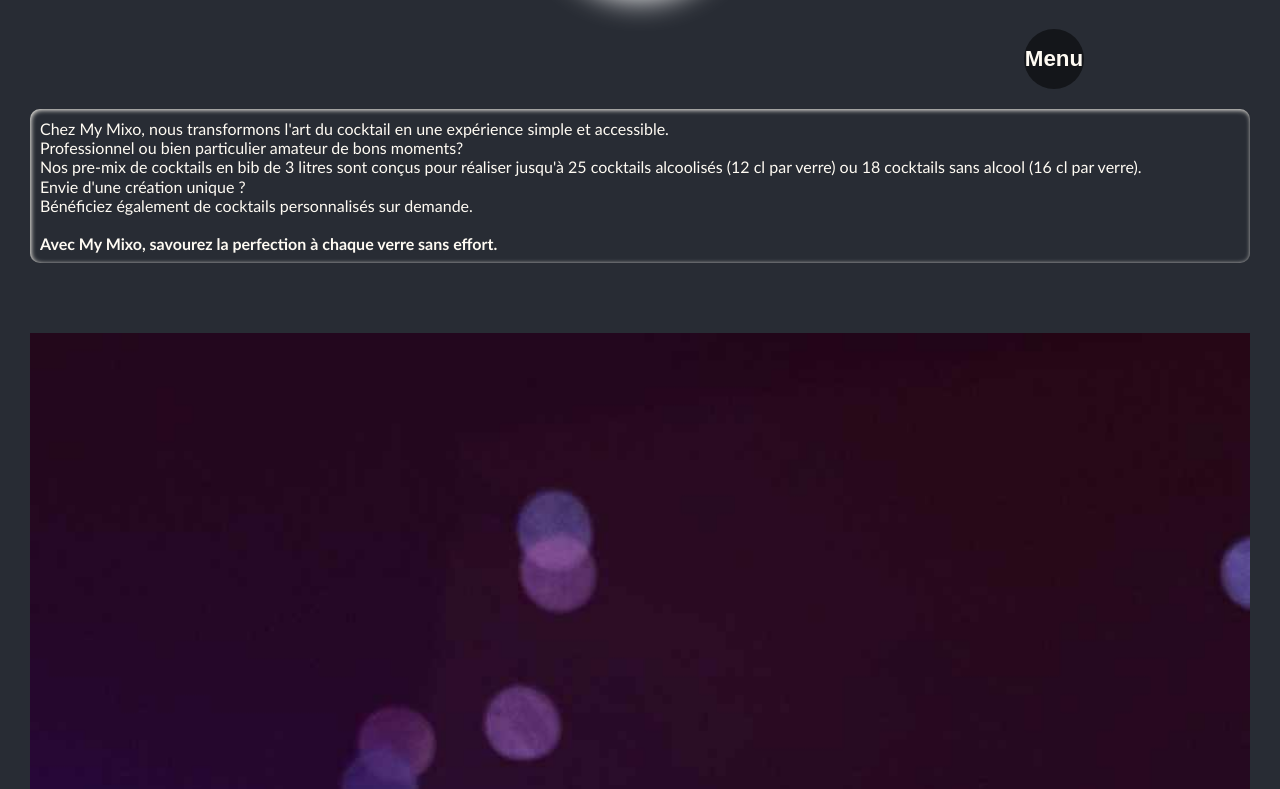
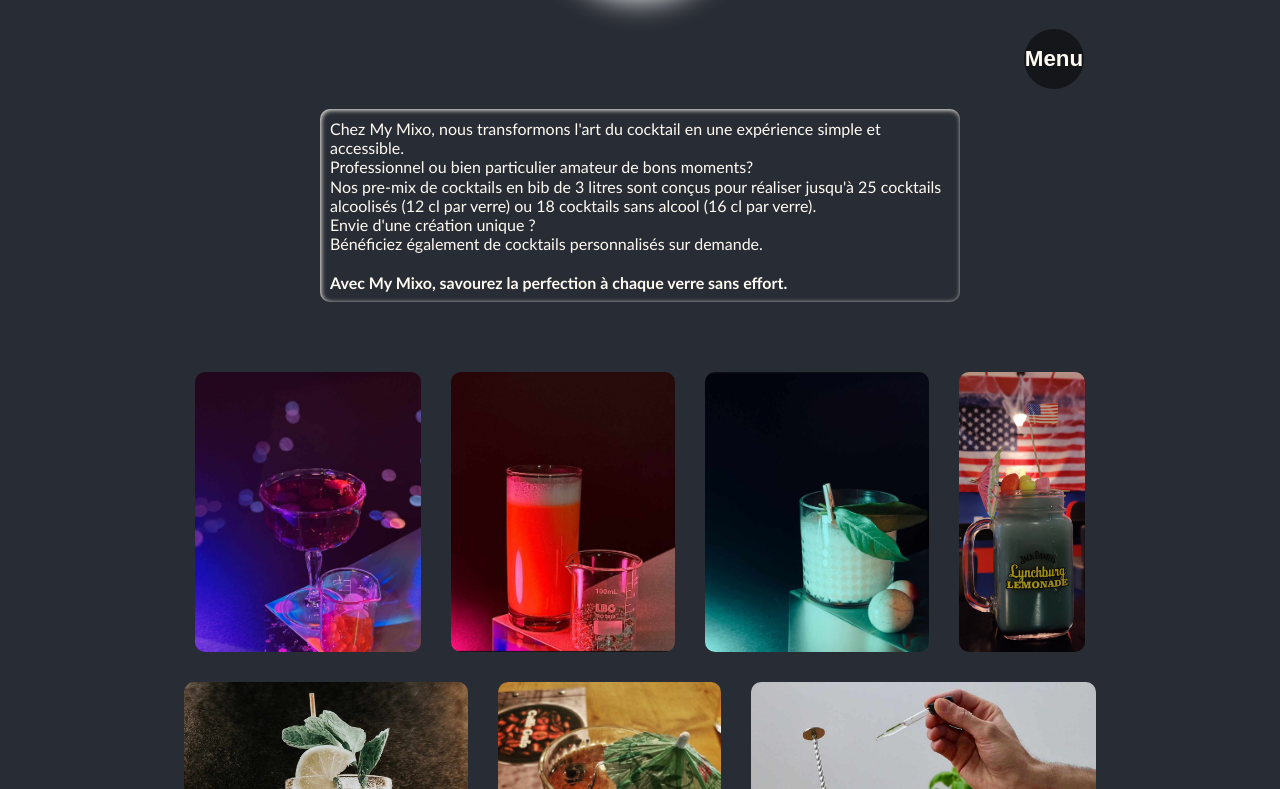
Before and after one commit to MonsieurLeK/my-mixo, a React (Create React App) app in the folder my-mixo/: page / in a window 1280 px wide. Shown: the part 251-1040 px from the top of the page. Built offline with nearby package versions, Linux system fonts and the light colour scheme; a web font is replaced by a local one.

Commit message:
responsive terminé

```diff
--- a/my-mixo/src/App.css
+++ b/my-mixo/src/App.css
@@ -6,6 +6,7 @@
 body {
   background-color: #282c34;
   max-width: 100dvw;
+  overflow-x: hidden;
 }
 .myMixoConcept {
   border-radius: 10px;
@@ -32,3 +33,18 @@
 .slogan {
   font-weight: 600;
 }
+
+@media screen and (min-width: 767px) {
+  .myMixoConcept {
+    width: 75dvw;
+    margin-left: auto;
+    margin-right: auto;
+  }
+}
+@media screen and (min-width: 1023px) {
+  .myMixoConcept {
+    width: 50dvw;
+    margin-left: auto;
+    margin-right: auto;
+  }
+}
--- a/my-mixo/src/components/Contact/Contact.module.css
+++ b/my-mixo/src/components/Contact/Contact.module.css
@@ -39,6 +39,9 @@
     text-decoration: none;
     color:#FFFBF3;
 }
+.contactArea a:hover {
+    text-decoration: underline;
+}
 .contactArea img {
     width: 20px;
     transform: translateY(3px);
@@ -51,9 +54,21 @@
     align-items: center;
     background-color: rgba(0, 0, 0, 0.5);
     height: 30px;
-    bottom: -25px;
+    bottom: -30px;
     left: 0;
     padding: 10px;
     border-radius: 0 0 10px 10px;
     user-select: none;
+    cursor: pointer;
 }
+
+@media screen and (min-width: 767px) {
+    .contactArea {
+        left: 70px;
+    }
+}
+@media screen and (min-width: 1023px) {
+    .contactArea {
+        left: 200px;
+    }
+}
--- a/my-mixo/src/components/Gallery/Gallery.module.css
+++ b/my-mixo/src/components/Gallery/Gallery.module.css
@@ -31,3 +31,28 @@
     scale: 1.2;
     z-index: 2;
 }
+
+@media screen and (min-width: 767px) {
+    .galleryContainer {
+        width: 80dvw;
+        margin-left: auto;
+        margin-right: auto;
+    }
+}
+@media screen and (min-width: 1023px) {
+    .galleryContainer {
+        flex-direction: row;
+        align-items: flex-start;
+        justify-content: center;
+        flex-wrap: wrap;
+        gap: 30px;
+    }
+    .galleryPic {
+        width: auto;
+        height: 35dvh;
+        border-radius: 10px;
+    }
+    .galleryPic:hover {
+        scale: 1.4;
+    }
+}
--- a/my-mixo/src/components/Modale/Modale.js
+++ b/my-mixo/src/components/Modale/Modale.js
@@ -19,8 +19,11 @@
             <span className={styles.menuCross} >✖</span>
             </span>
     </div>
+    <div className={isVisible ? styles.modaleTrigger : styles.menuHidden}
+    onClick={makeDisappear} >
     <div className={isVisible ? styles.menuContainer : styles.menuHidden} >
         <img src={menuPic} alt='menu des cocktails' className={styles.menuPicture} ></img>
     </div>
+    </div>
     </>
 }
--- a/my-mixo/src/components/Modale/Modale.module.css
+++ b/my-mixo/src/components/Modale/Modale.module.css
@@ -7,7 +7,7 @@
     position: sticky;
     overflow: hidden;
     left: 80dvw;
-    top: 100px;
+    top: 15dvh;
     width: 60px;
     height: 60px;
     margin-top: 30px;
@@ -17,6 +17,7 @@
     font-weight: 600;
     font-size: 1.4rem;
     animation: buttonappear 0.7s ease-out 1.2s backwards;
+    cursor: pointer;
 }
 @keyframes buttonappear {
     from {
@@ -82,3 +83,32 @@
 .menuPicture {
     width: 100%;
 }
+.modaleTrigger {
+    position: fixed;
+    z-index: 3;
+    top: 0;
+    left: 0;
+    display: flex;
+    justify-content: center;
+    align-items: center;
+    width: 100dvw;
+    height: 100dvh;
+    background-color: rgba(0, 0, 0, 0.7);
+}
+
+
+@media screen and (min-width: 767px) {
+    .menuContainer {
+        width: 80dvw;
+    }
+}
+@media screen and (min-width: 900px) {
+    .menuContainer {
+        width: 50dvw;
+    }
+}
+@media screen and (min-width: 1200px) {
+    .menuContainer {
+        width: 40dvw;
+    }
+}
```
